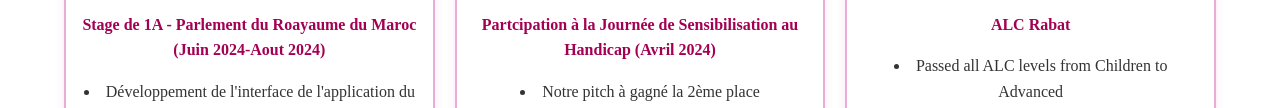
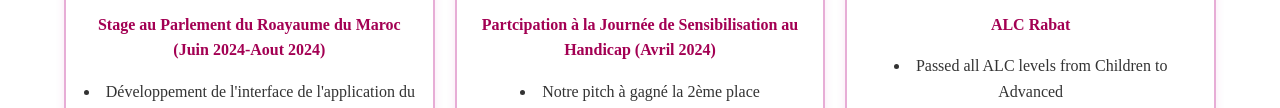
Before and after one commit to Assala-Assellalou/mon-eportfolio, a plain HTML site: page parcours.html in a window 1280 px wide. Shown: the part 1920-2028 px from the top of the page. Drawn offline with Linux system fonts and the light colour scheme.

Commit message:
modifications

```diff
--- a/parcours.html
+++ b/parcours.html
@@ -109,7 +109,7 @@
 
                         <div class="grid-item">
                             <a href="https://www.chambredesrepresentants.ma/fr"><img src="./assets/stage-1A.png" alt="stage-1A"></a>
-                            <p><strong><span class="highlight"> Stage de 1A - Parlement du Roayaume du Maroc (Juin 2024-Aout 2024)</span></strong>
+                            <p><strong><span class="highlight"> Stage au Parlement du Roayaume du Maroc (Juin 2024-Aout 2024)</span></strong>
                                 <li>  Développement de l'interface de l'application du site web avec le Framework React et réalisation des tests. </li>
                                 <li> Stage au sein d'une équipe de développeurs Full-stack</li>
                                 <br/> Chambre des Conseillers, Parlement du Royaume du Maroc, Rabat, Maroc</p>
```
